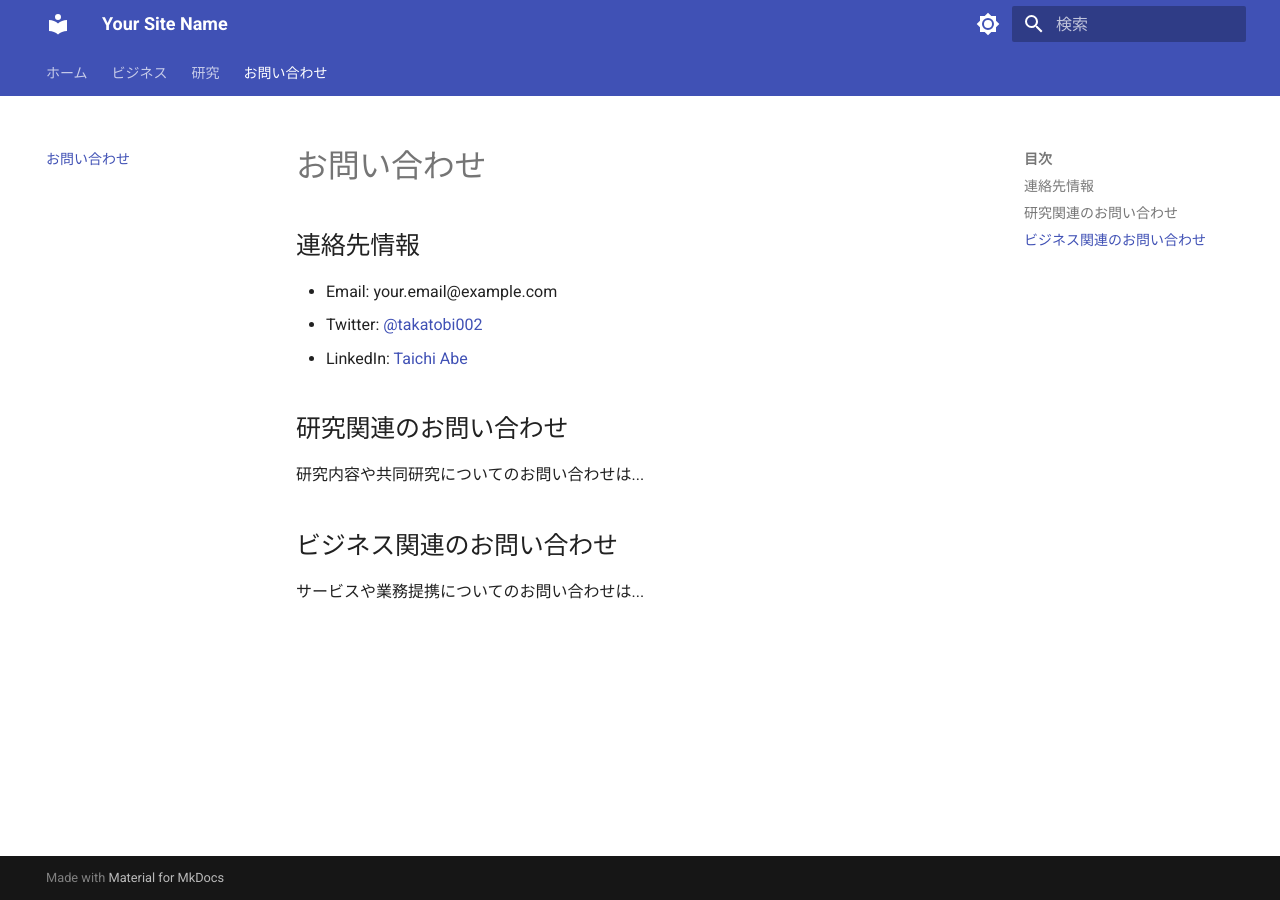
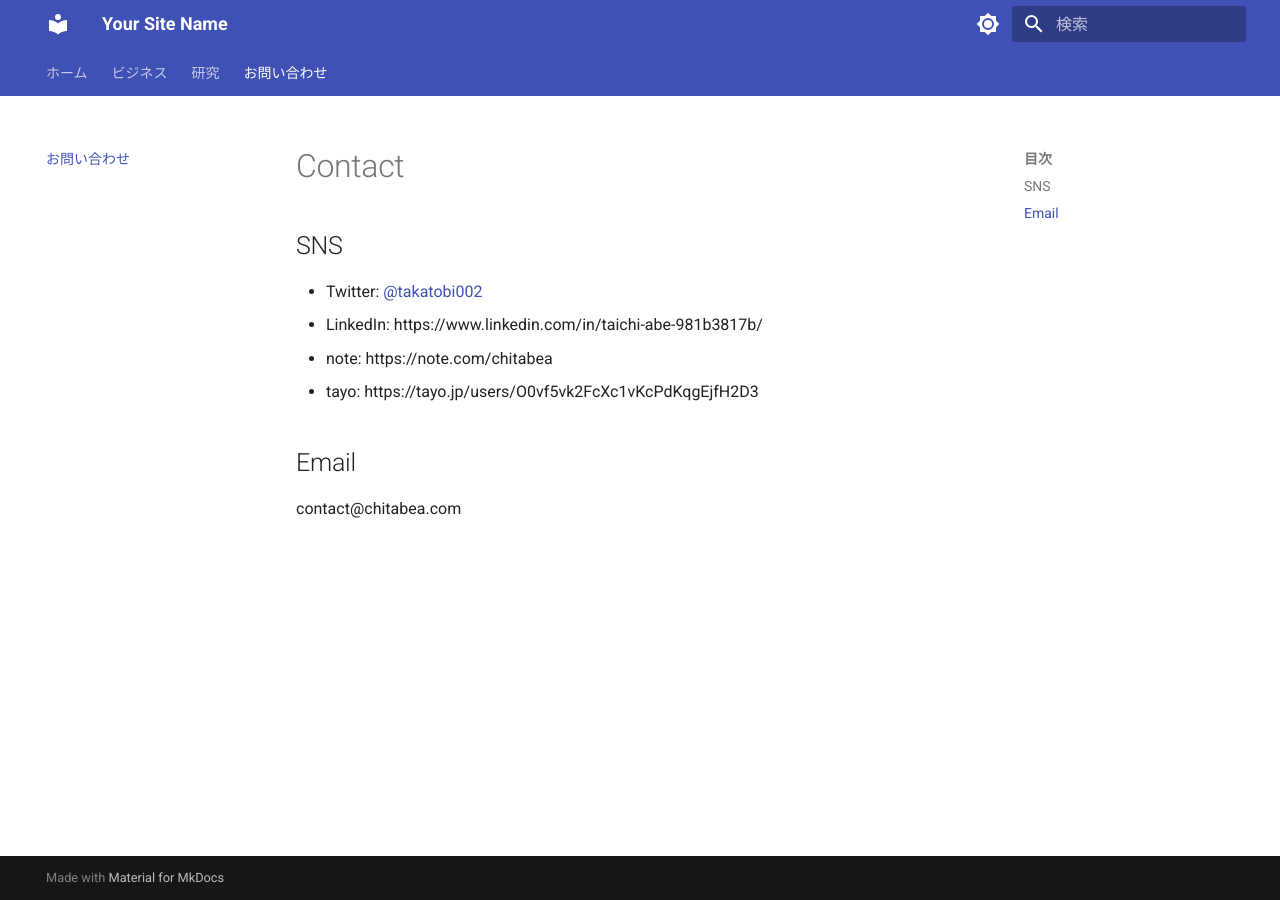
Before and after one commit to takatobi002/portfolio, an MkDocs documentation site: the page built from docs/contact.md, in a window 1280 px wide. Built offline with MkDocs 1.6.1 and Material for MkDocs 9.7.7, drawn with Linux system fonts in a browser that asks for light colours.

```diff
--- a/docs/contact.md
+++ b/docs/contact.md
@@ -1,12 +1,11 @@
-# お問い合わせ
+# Contact
 
-## 連絡先情報
-- Email: your.email@example.com
+## SNS
+
 - Twitter: [@takatobi002](https://twitter.com/takatobi002)
-- LinkedIn: [Taichi Abe](https://www.linkedin.com/in/taichi-abe-981b3817b/)
+- LinkedIn: https://www.linkedin.com/in/taichi-abe-981b3817b/
+- note: https://note.com/chitabea
+- tayo: https://tayo.jp/users/O0vf5vk2FcXc1vKcPdKqgEjfH2D3
 
-## 研究関連のお問い合わせ
-研究内容や共同研究についてのお問い合わせは...
-
-## ビジネス関連のお問い合わせ
-サービスや業務提携についてのお問い合わせは...
+## Email
+ contact@chitabea.com
```
Also changed, not shown: docs/business/services.md (deleted, +0 -10 lines), docs/index.md (+24 -14 lines), docs/publications.md (added, +58 -0 lines), docs/research/overview.md (deleted, +0 -18 lines), docs/research/publications.md (deleted, +0 -17 lines), docs/achievements.md (renamed from docs/business/achievements.md).
